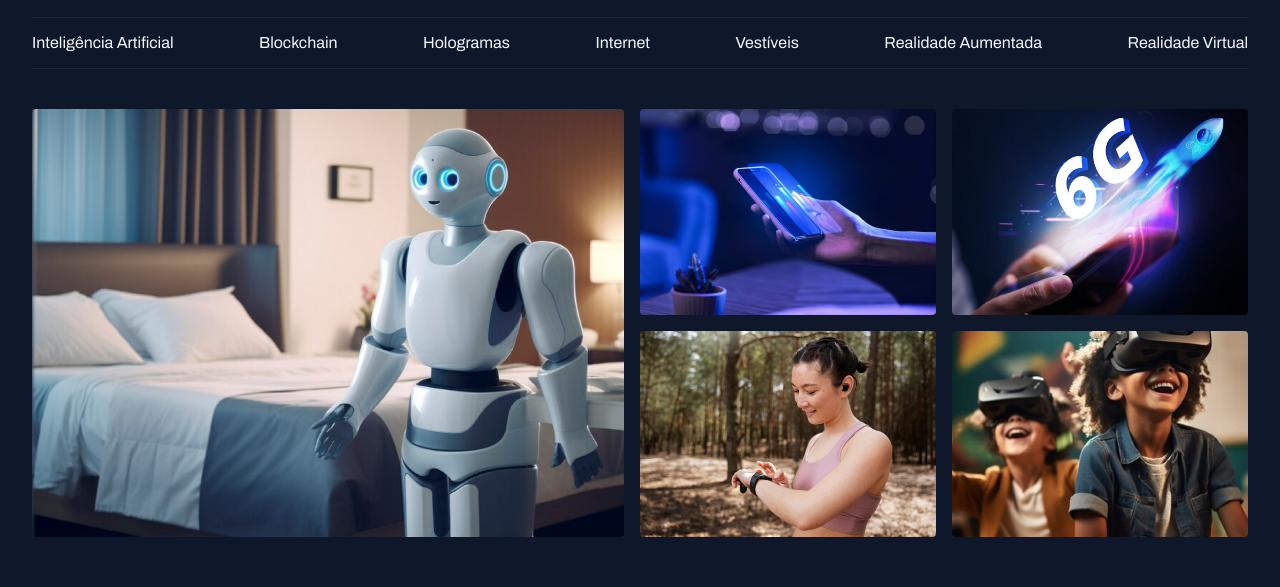
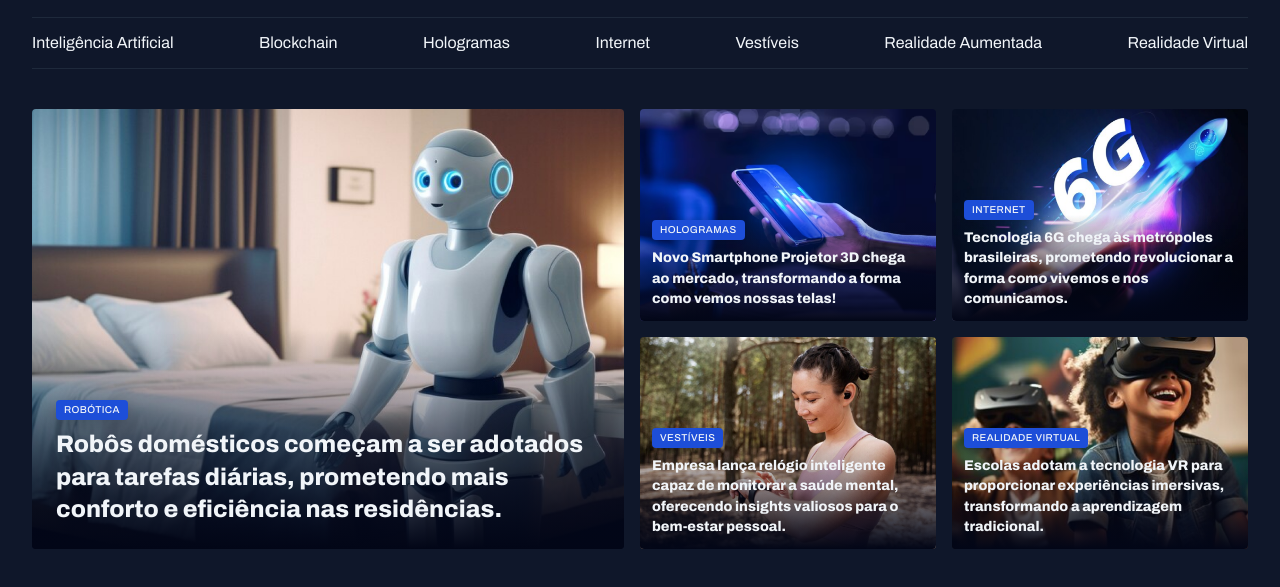
Before and after one commit to StyvenNoronha/projeto-04-fullstack, a plain HTML site: page index.html in a window 1280 px wide. Shown: the part 55-642 px from the top of the page. Drawn offline with Linux system fonts and the light colour scheme.

Commit message:
finalizando a section com css

```diff
--- a/css/global.css
+++ b/css/global.css
@@ -56,3 +56,14 @@ main{
   margin-top: 40px;
 
 }
+.content-tag{
+  display: inline-block;
+  background-color: var(--brand-color-dark);
+  padding: 4px 8px;
+  border-radius: 4px;
+  font: 500 10px/1.2 var(--font-family);
+  text-transform: uppercase;
+  letter-spacing: 0.04em;
+  color: var(--text-color-primary);
+  box-shadow: 0px 4px 16px rgba(2, 6, 23,0.25 );
+}
--- a/css/section.css
+++ b/css/section.css
@@ -2,6 +2,31 @@
     img{
         height: 100%;
         object-fit: cover;
+    }
+
+    .card{
         border-radius: 4px;
+        overflow: hidden;
+        position: relative;
+        &::before{
+            content: "";
+            position: absolute;
+            inset: 0;
+            top: 50%;
+            background: linear-gradient(180deg, transparent 0%, #020617 100%);
+        }
+
+        figcaption{
+            position: absolute;
+            bottom: 0;
+
+            padding: 24px;
+            &:has(.text-lg){
+                padding: 12px;
+            }
+            h2{
+                margin-top: 8px;
+            }
+        }
     }
 }
--- a/css/utility.css
+++ b/css/utility.css
@@ -11,3 +11,16 @@
 .gap-16{
     gap: 16px;
 }
+
+.text-2xl{
+  font: var(--h1);
+}
+.text-xl{
+  font: var(--h2);
+}
+.text-lg{
+  font: var(--h3);
+}
+.text-sm{
+  font: var(--text-sm);
+}
--- a/index.html
+++ b/index.html
@@ -33,14 +33,59 @@
     </header>
     <main class="grid container">
       <section id="featured" class="grid grid-flow-col gap-16">
-        <div>
-          <img src="assets/image/Image 01.png" alt="robo">
-        </div>
+        <figure class="card">
+          <img src="assets/image/Image 01.png" alt="robo" />
+          <figcaption>
+            <span class="content-tag">robótica</span>
+            <h2 class="text-2xl">
+              Robôs domésticos começam a ser adotados para tarefas diárias,
+              prometendo mais conforto e eficiência nas residências.
+            </h2>
+          </figcaption>
+        </figure>
         <div class="grid grid-cols-2 gap-16">
-          <img src="assets/image/Image 02.png" alt="image 1">
-          <img src="assets/image/Image 03.png" alt="image 2">
-          <img src="assets/image/Image 04.png" alt="image 3">
-          <img src="assets/image/Image 05.png" alt="image 4">
+
+
+          <figure class="card">
+            <img src="assets/image/Image 02.png" alt="image 1" />
+            <figcaption>
+              <span class="content-tag">Hologramas</span>
+              <h2 class="text-lg">
+                Novo Smartphone Projetor 3D chega ao mercado, transformando a forma como vemos nossas telas!
+              </h2>
+            </figcaption>
+          </figure>
+
+          <figure class="card">
+            <img src="assets/image/Image 03.png" alt="image 2" />
+            <figcaption>
+              <span class="content-tag">Internet</span>
+              <h2 class="text-lg">
+                Tecnologia 6G chega às metrópoles brasileiras, prometendo revolucionar a forma como vivemos e nos comunicamos.
+              </h2>
+            </figcaption>
+          </figure>
+
+          <figure class="card">
+            <img src="assets/image/Image 04.png" alt="image 3" />
+            <figcaption>
+              <span class="content-tag">Vestíveis</span>
+              <h2 class="text-lg">
+                Empresa lança relógio inteligente capaz de monitorar a saúde mental, oferecendo insights valiosos para o bem-estar pessoal.
+              </h2>
+            </figcaption>
+          </figure>
+
+          <figure class="card">
+            <img src="assets/image/Image 05.png" alt="image 4" />
+            <figcaption>
+              <span class="content-tag">Realidade Virtual</span>
+              <h2 class="text-lg">
+                Escolas adotam a tecnologia VR para proporcionar experiências imersivas, transformando a aprendizagem tradicional.
+              </h2>
+            </figcaption>
+          </figure>
+
         </div>
       </section>
     </main>
```
Also changed, not shown: css/header.css (line endings or trailing spaces).
